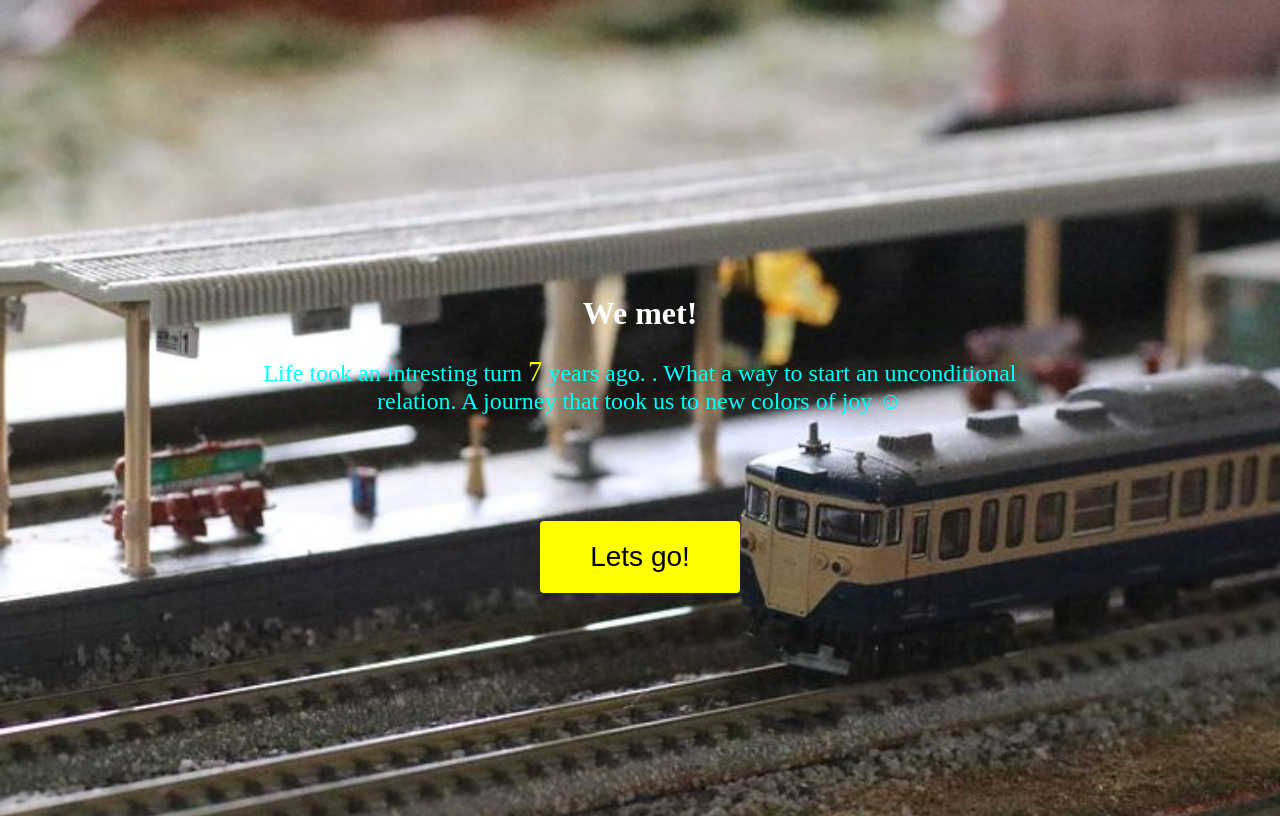
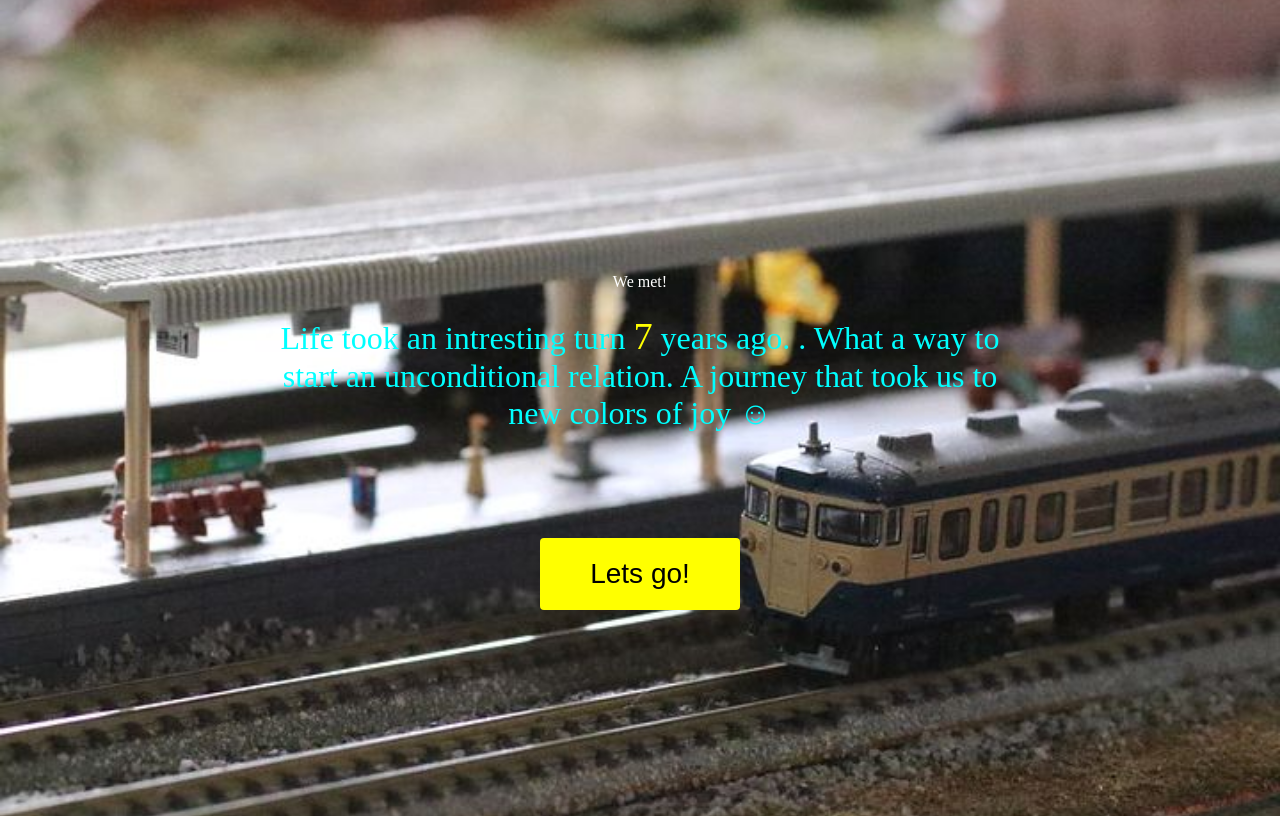
Before and after one commit to Ebin47/Rose, a plain HTML site: page index1.html in a window 1280 px wide. Drawn offline with nearby package versions, Linux system fonts and the light colour scheme.

Commit message:
Update index1.html

```diff
--- a/index1.html
+++ b/index1.html
@@ -64,8 +64,8 @@ window.location.href = "index2.html";
 </script></head>
 <body class=bg>
 <div style="width:60%;margin-left:20%;color:white;padding-top:21%;text-align:center">
-<h1>We met!</h1>
-<div style="margin-top:3%;font-size:x-large;color:aqua">Life took an intresting
+<h1xstyle="font-size:xx-large">We met!</h1>
+<div style="margin-top:3%;font-size:xx-large;color:aqua">Life took an intresting
 turn <big><font color="yellow">7</font></big> years ago. . What a way to start an unconditional relation. A journey that took us to new colors of joy
 &#9786</div>
 </div>
```
